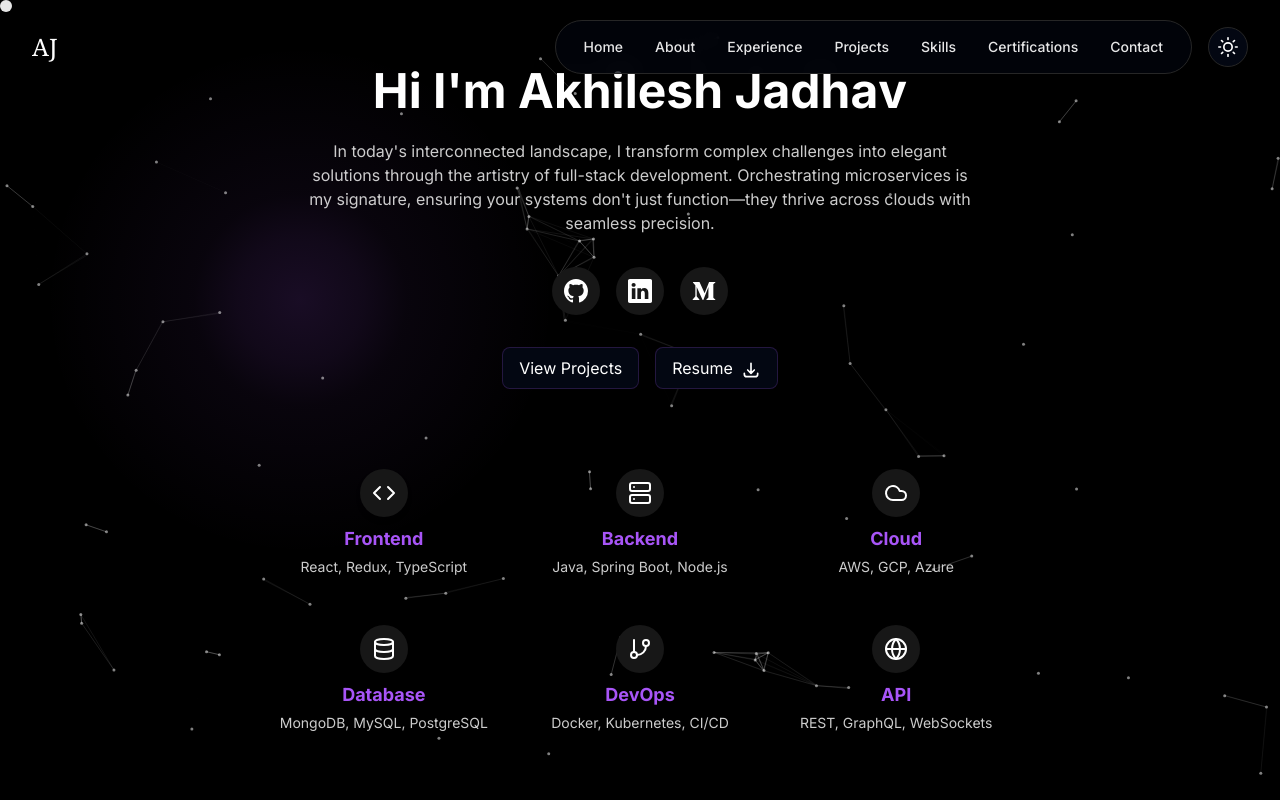
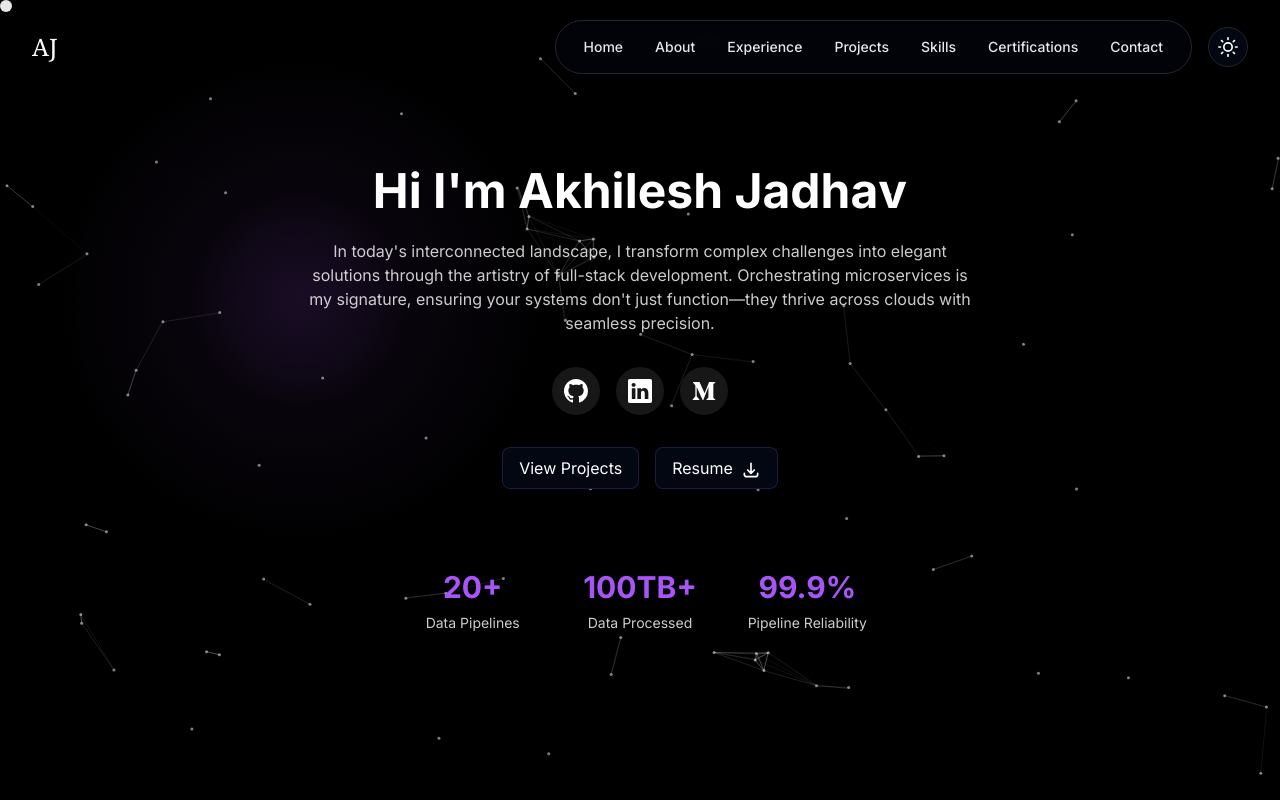
Before and after one commit to asJ26/Akhilesh-portfolio, a Next.js app: page / in a window 1280 px wide. Shown: the top 800 px of the page. Built offline with nearby package versions, Linux system fonts and the light colour scheme.

Commit message:
Update Hero.tsx

```diff
--- a/src/components/home/Hero.tsx
+++ b/src/components/home/Hero.tsx
@@ -7,7 +7,6 @@ import { HiOutlineDownload } from "react-icons/hi";
 import { ButtonLitLink } from "../ui/button-lit";
 import { Particles } from "../ui/particles";
 import ClientOnly from "../ClientOnly";
-import { Code, Server, Cloud, Database, GitBranch, Globe } from "lucide-react";
 
 export default function Hero() {
   const words = [
@@ -26,39 +25,6 @@ export default function Hero() {
     {
       text: "Jadhav",
       className: "text-neutral-800 dark:text-white font-bold"
-    }
-  ];
-
-  const techCategories = [
-    {
-      title: "Frontend",
-      icon: <Code className="w-6 h-6" />,
-      technologies: "React, Redux, TypeScript"
-    },
-    {
-      title: "Backend",
-      icon: <Server className="w-6 h-6" />,
-      technologies: "Java, Spring Boot, Node.js"
-    },
-    {
-      title: "Cloud",
-      icon: <Cloud className="w-6 h-6" />,
-      technologies: "AWS, GCP, Azure"
-    },
-    {
-      title: "Database",
-      icon: <Database className="w-6 h-6" />,
-      technologies: "MongoDB, MySQL, PostgreSQL"
-    },
-    {
-      title: "DevOps",
-      icon: <GitBranch className="w-6 h-6" />,
-      technologies: "Docker, Kubernetes, CI/CD"
-    },
-    {
-      title: "API",
-      icon: <Globe className="w-6 h-6" />,
-      technologies: "REST, GraphQL, WebSockets"
     }
   ];
 
@@ -131,17 +97,19 @@ export default function Hero() {
             </ButtonLitLink>
           </div>
 
-          {/* Tech Categories Grid - Replacing the metrics */}
-          <div className="grid grid-cols-3 gap-8 md:gap-12 mt-20">
-            {techCategories.map((category, index) => (
-              <div key={index} className="flex flex-col items-center">
-                <div className="p-3 bg-white dark:bg-neutral-900 rounded-full hover:scale-110 transition-transform duration-200 mb-2 shadow-md">
-                  {category.icon}
-                </div>
-                <h3 className="text-lg font-bold text-neutral-900 dark:text-purple-500">{category.title}</h3>
-                <p className="text-sm text-neutral-600 dark:text-white/80 text-center mt-1">{category.technologies}</p>
-              </div>
-            ))}
+          <div className="grid grid-cols-3 gap-12 mt-20 text-center">
+            <div>
+              <h2 className="text-3xl font-bold mb-2 text-neutral-900 dark:text-purple-500">20+</h2>
+              <p className="text-sm text-neutral-600 dark:text-white/80">Data Pipelines</p>
+            </div>
+            <div>
+              <h2 className="text-3xl font-bold mb-2 text-neutral-900 dark:text-purple-500">100TB+</h2>
+              <p className="text-sm text-neutral-600 dark:text-white/80">Data Processed</p>
+            </div>
+            <div>
+              <h2 className="text-3xl font-bold mb-2 text-neutral-900 dark:text-purple-500">99.9%</h2>
+              <p className="text-sm text-neutral-600 dark:text-white/80">Pipeline Reliability</p>
+            </div>
           </div>
         </div>
       </div>
```
